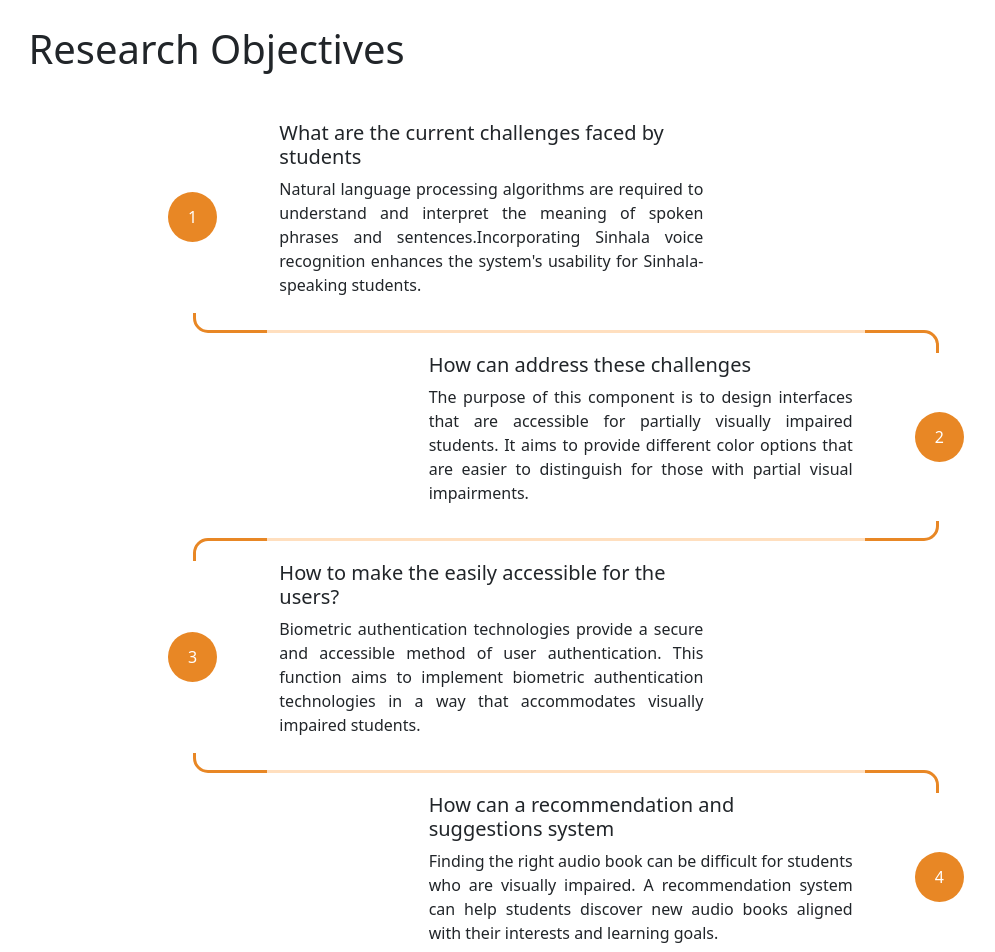
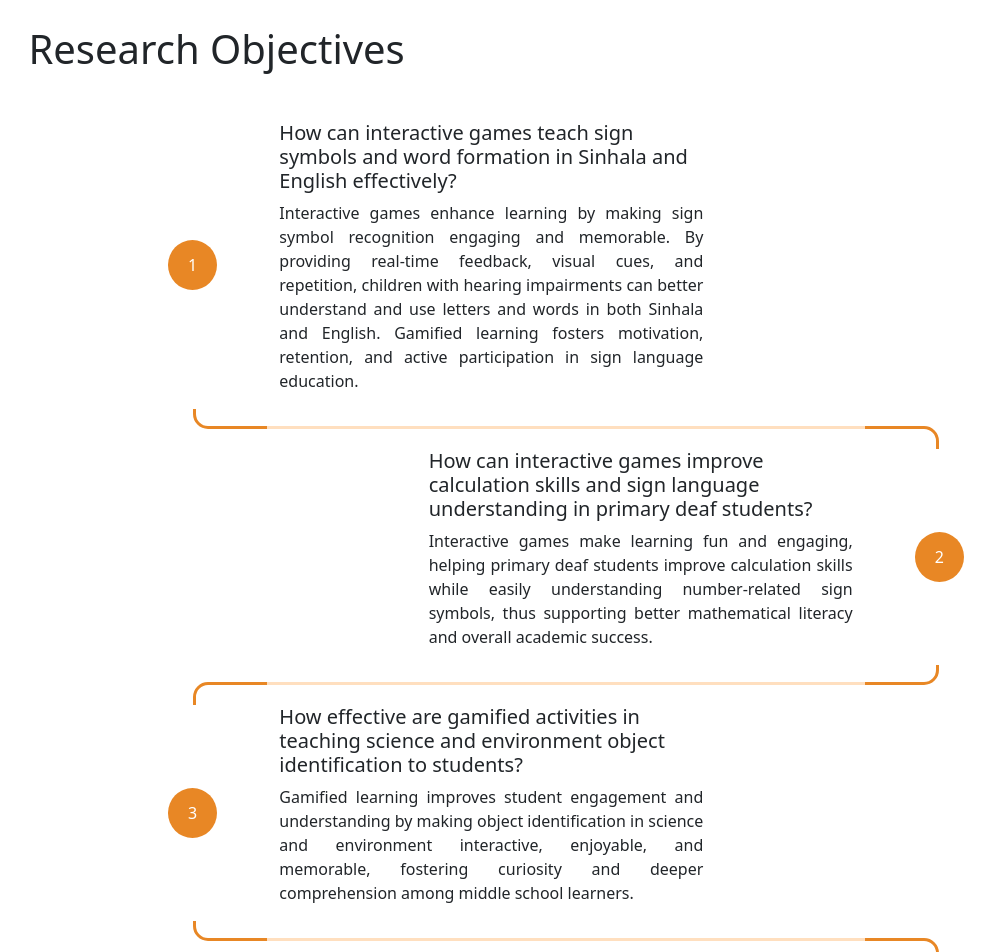
Before and after one commit to Arutha-Project/Arutha-Research_Website, a React (Create React App) app: page / in a window 1280 px wide. Shown: the part 2960-3912 px from the top of the page, without its empty margins (74-1069 px from the left). Built offline with nearby package versions, Linux system fonts and the light colour scheme; the HTML template or start-up script is replaced by a standard one.

Commit message:
Research Objectives

```diff
--- a/src/Pages/ResearchObjectives.tsx
+++ b/src/Pages/ResearchObjectives.tsx
@@ -12,10 +12,11 @@ function ResearchObjectives() {
                             <div className="circle font-weight-bold">1</div>
                         </div>
                         <div className="col-6">
-                            <h5>What are the current challenges faced by students</h5>
-                            <p style={{ textAlign: 'justify' }}>Natural language processing algorithms are required to understand and interpret the meaning of spoken
-                                phrases and sentences.Incorporating Sinhala voice recognition enhances the system's usability for
-                                Sinhala-speaking students.</p>
+                            <h5>How can interactive games teach sign symbols and word formation in Sinhala and English effectively?</h5>
+                            <p style={{ textAlign: 'justify' }}>Interactive games enhance learning by making sign symbol recognition engaging and memorable.
+                                By providing real-time feedback, visual cues, and repetition, children with hearing impairments can better understand and use
+                                letters and words in both Sinhala and English. Gamified learning fosters motivation, retention, and active participation in
+                                sign language education.</p>
                         </div>
                     </div>
 
@@ -33,10 +34,10 @@ function ResearchObjectives() {
 
                     <div className="row align-items-center justify-content-end  d-flex">
                         <div className="col-6 text-right">
-                            <h5>How can address these challenges</h5>
-                            <p style={{ textAlign: 'justify' }}>The purpose of this component is to design interfaces that are accessible for partially visually impaired students.
-                                It aims to provide different color options that are easier to distinguish for those with partial visual
-                                impairments. </p>
+                            <h5>How can interactive games improve calculation skills and sign language understanding in primary deaf students?</h5>
+                            <p style={{ textAlign: 'justify' }}>Interactive games make learning fun and engaging, helping primary deaf students
+                                improve calculation skills while easily understanding number-related sign symbols, thus supporting better
+                                mathematical literacy and overall academic success. </p>
                         </div>
                         <div className="col-2 text-center full d-inline-flex justify-content-center align-items-center">
                             <div className="circle font-weight-bold">2</div>
@@ -60,10 +61,10 @@ function ResearchObjectives() {
                             <div className="circle font-weight-bold">3</div>
                         </div>
                         <div className="col-6">
-                            <h5>How to make the easily accessible for the users?</h5>
-                            <p style={{ textAlign: 'justify' }}>Biometric authentication technologies provide a secure and accessible method of user authentication.
-                                This function aims to implement biometric authentication technologies in a way that accommodates visually
-                                impaired students.</p>
+                            <h5>How effective are gamified activities in teaching science and environment object identification to students?</h5>
+                            <p style={{ textAlign: 'justify' }}>Gamified learning improves student engagement and understanding by making object
+                                identification in science and environment interactive, enjoyable, and memorable, fostering curiosity and deeper
+                                comprehension among middle school learners.</p>
                         </div>
                     </div>
 
@@ -81,10 +82,10 @@ function ResearchObjectives() {
 
                     <div className="row align-items-center justify-content-end  d-flex">
                         <div className="col-6 text-right">
-                            <h5>How can a recommendation and suggestions system</h5>
-                            <p style={{ textAlign: 'justify' }}>Finding the right audio book can be difficult for students who are visually impaired. A recommendation system
-                                can help students discover new audio books aligned with their interests and learning goals.
-                            </p>
+                            <h5>How do interactive drawing activities improve object recognition and memory retention in primary school students?</h5>
+                            <p style={{ textAlign: 'justify' }}>Interactive drawing activities boost memory and recognition by engaging students in
+                                creative expression, reinforcing learning through visualization, and supporting cognitive development in a fun,
+                                playful, and effective learning environment.</p>
                         </div>
                         <div className="col-2 text-center full d-inline-flex justify-content-center align-items-center">
                             <div className="circle font-weight-bold">4</div>
--- a/src/Pages/Shared/Footer/Footer.tsx
+++ b/src/Pages/Shared/Footer/Footer.tsx
@@ -15,8 +15,8 @@ const Footer = () => {
                                         Arutha</h2>
                                 </div>
                                 <p className="card-text">
-                                    The main objective of the proposed voice-controlled audio
-                                    book system is to provide visually impaired university students in Sri Lanka
+                                    ARUTHA: Leveraging Technology to Enhance Gamified Bilingual Sign Language Learning for
+                                    Hearing-Impaired Primary Students in Sri Lanka.
                                 </p>
                                 <div className="social mt-2 mb-3">
                                     <i className="fa fa-facebook-official fa-lg" onClick={() => { window.location.replace("https://www.facebook.com/ushan.dilusha.10") }}></i>
```
